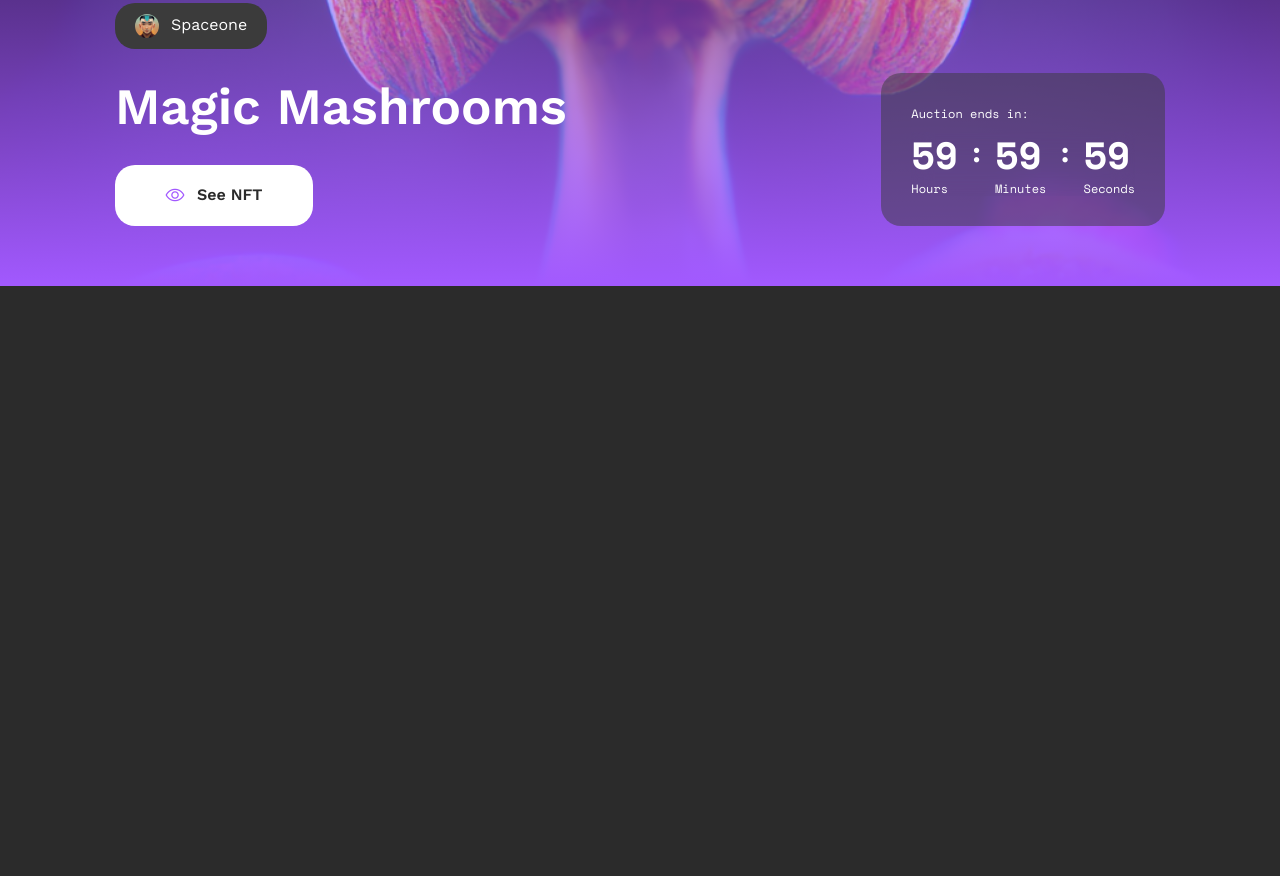
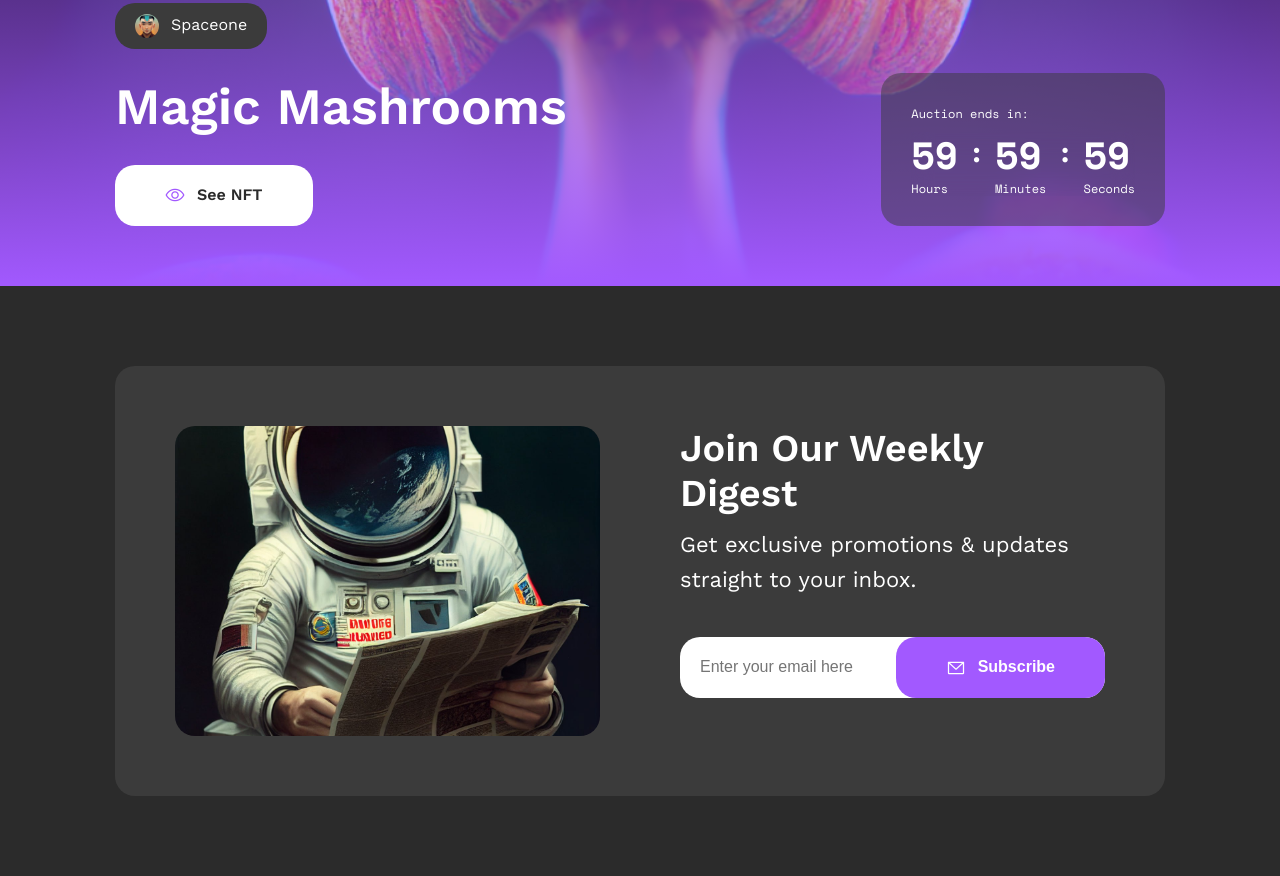
Before and after one commit to vvictoria567/Nft-Marketplace, a plain HTML site: page index.html in a window 1280 px wide. Shown: the part 4809-5685 px from the top of the page. Before the commit the page ends 5095 px from the top, so only its background shows below. Drawn offline with nearby package versions, Linux system fonts and the light colour scheme.

Commit message:
add section  promotion

```diff
--- a/index.html
+++ b/index.html
@@ -479,6 +479,25 @@
         </div>
     </section>
 
-
+    <section class="promotion section-padding">
+        <div class="container">
+            <div class="promotion__wrapper photo_radius">
+                <img src="img/photo_2026-02-22_19-23-51.jpg" alt="" class="promotion__image photo_radius">
+                <div class="promotion__info">
+                    <div class="promotion__headline">
+                        <h3 class="heading-h3 heading-h3_color-light">Join Our Weekly Digest</h3>
+                        <p class="promotion__subhead">Get exclusive promotions & updates straight to your inbox.</p>
+                    </div>
+                    <form class="form-subscribe">
+                        <input class="form-subscribe__field photo_radius" type="email" name="email" placeholder="Enter your email here">
+                        <button type="submit" class="form-subscribe__button scale button button_filled button_secondary">
+                             <img src="img/EnvelopeSimple.png">
+                            <span class="button__text">Subscribe</span>
+                        </button>
+                    </form>
+                </div>
+            </div>
+        </div>
+    </section>
 </body>
 </html>
--- a/style.css
+++ b/style.css
@@ -470,3 +470,51 @@ body {
     flex-direction: column;
     gap: 5px;
 }
+
+
+
+
+
+.promotion__wrapper {
+    background-color: var(--color-secondary);
+    padding: 60px;
+    display: flex;
+    justify-content: space-between;
+}
+.promotion__info {
+    width: 425px;
+}
+.promotion__image {
+    width: 425px;
+    height: 310px;
+    object-fit: cover;
+}
+.promotion__headline {
+    margin-bottom: 40px;
+}
+.promotion__subhead {
+    color: var(--color-light);
+    font-size: var(--font-h5);
+    line-height: var(--line-height-xxl);
+    margin-top: 10px;
+}
+.form-subscribe {
+    position: relative;
+}
+.form-subscribe__field {
+    padding-block: 19px;
+    padding-left: 20px;
+    padding-right: 223px; /*вводимый текст не заходил за кнопку*/
+    width: 100%; /*на всю ширину секции растянули*/
+    line-height: var(--line-height-lg);
+    font-size: var(--font-base);
+    border: none;
+    outline: none;
+}
+.form-subscribe__button {
+    position: absolute;
+    right: 0;
+    top: 0;
+    border: none;
+    cursor: pointer;
+}
```
